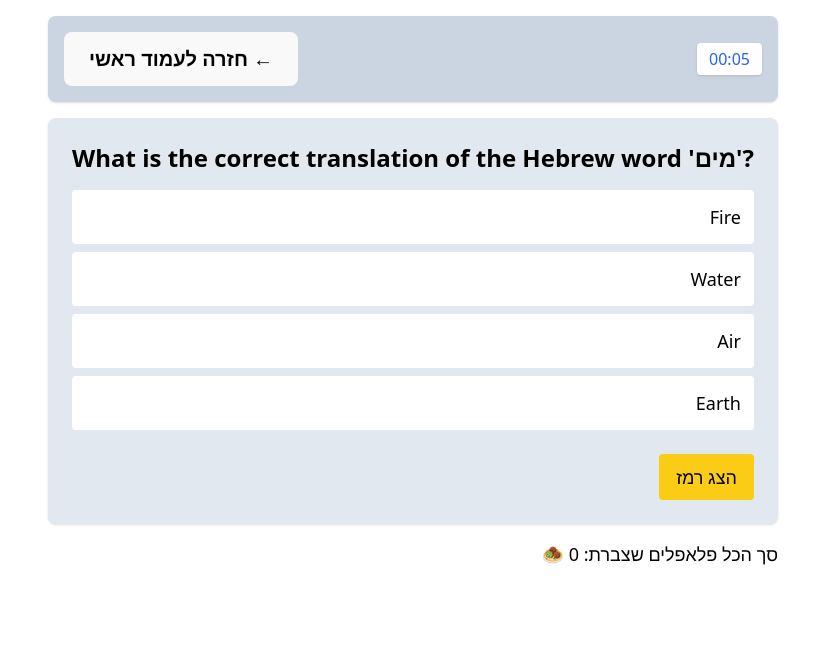
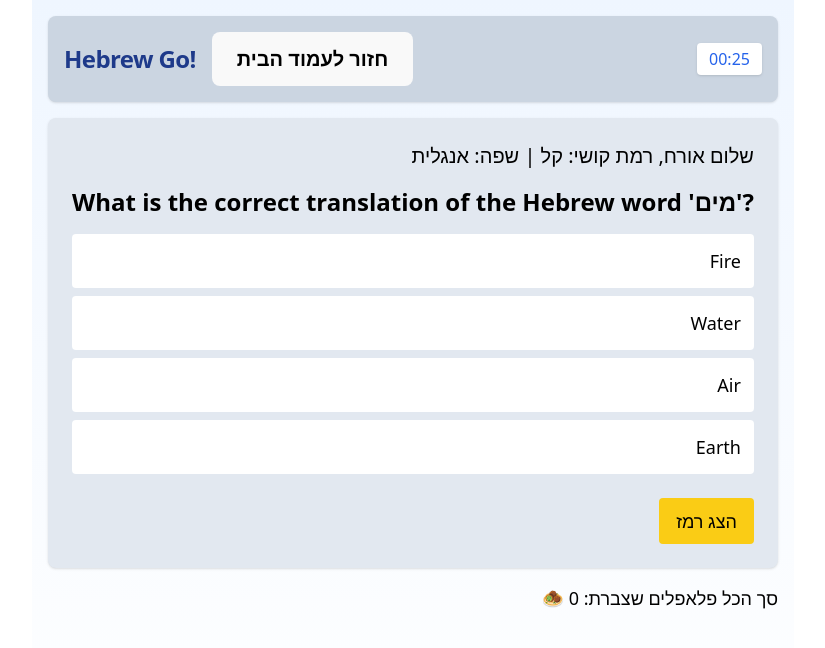
Before and after one commit to yanivshtein/HebrewGo-react, a React (Vite) app: page /questions in a window 1280 px wide. Shown: the top 648 px of the page, without its empty margins (227-1052 px from the left). Built offline with nearby package versions, Linux system fonts and the light colour scheme.

Commit message:
Questions.jsx

```diff
--- a/src/App.jsx
+++ b/src/App.jsx
@@ -1,36 +1,13 @@
-import { useState } from 'react'
-import reactLogo from './assets/react.svg'
-import viteLogo from '/vite.svg'
-import './App.css'
-
+import React from 'react';
+import { Outlet } from 'react-router-dom';
 
 function App() {
-  const [count, setCount] = useState(0)
-
   return (
-    <>
-      <div>
-        <a href="https://vite.dev" target="_blank">
-          <img src={viteLogo} className="logo" alt="Vite logo" />
-        </a>
-        <a href="https://react.dev" target="_blank">
-          <img src={reactLogo} className="logo react" alt="React logo" />
-        </a>
-      </div>
-      <h1>Vite + React</h1>
-      <div className="card">
-        <button onClick={() => setCount((count) => count + 1)}>
-          count is {count}
-        </button>
-        <p>
-          Edit <code>src/App.jsx</code> and save to test HMR
-        </p>
-      </div>
-      <p className="read-the-docs">
-        Click on the Vite and React logos to learn more
-      </p>
-    </>
-  )
+    <div className="min-h-screen text-black dark:text-white transition-colors duration-300
+                    bg-gradient-to-b from-blue-50 to-white dark:from-gray-800 dark:to-gray-900">
+      <Outlet />
+    </div>
+  );
 }
 
-export default App
+export default App;
--- a/src/components/Home.jsx
+++ b/src/components/Home.jsx
@@ -6,7 +6,7 @@ function Home() {
   const navigate = useNavigate();
 
   return (
-    <div className="min-h-screen flex items-center justify-center bg-white text-black dark:bg-gray-900 dark:text-white transition-colors duration-300">
+    <div className="min-h-screen flex items-center justify-center text-black dark:text-white transition-colors duration-300">
       <div dir="rtl" className="w-full max-w-xl mx-auto flex flex-col items-center text-center space-y-6 p-4">
 
 
--- a/src/components/Questions.jsx
+++ b/src/components/Questions.jsx
@@ -4,22 +4,46 @@ import questionsData from './questions.json';
 
 function Questions() {
   const navigate = useNavigate();
-  const lang = 'us';
-  const difficulty = 'easy';
+
+  // קריאת הגדרות מה-localStorage עם ברירת מחדל
+  const name = localStorage.getItem('userName') || 'אורח';
+  const lang = localStorage.getItem('userLang') || 'us';
+  const difficulty = localStorage.getItem('userDifficulty') || 'easy';
   const questionsList = questionsData[lang][difficulty];
 
   const [questionIndex, setQuestionIndex] = useState(null);
   const [seen, setSeen] = useState(new Set());
   const [selected, setSelected] = useState(null);
   const [correctCount, setCorrectCount] = useState(0);
-  const [showHint, setShowHint] = useState(false);
-  const [time, setTime] = useState(0);
-  const [toast, setToast] = useState(null); // ✅ טוסט
+  const [showAutoHint, setShowAutoHint] = useState(false);
+  const [showHintButton, setShowHintButton] = useState(false);
+  const [removedAnswers, setRemovedAnswers] = useState([]);
+  const [time, setTime] = useState(30);
+  const [toast, setToast] = useState(null);
+
+  const generateHintIndexes = (correctIdx, total) => {
+    const all = [...Array(total).keys()];
+    all.splice(correctIdx, 1);
+    return all.sort(() => 0.5 - Math.random()).slice(0, 2);
+  };
 
   useEffect(() => {
-    const interval = setInterval(() => setTime((t) => t + 1), 1000);
+    const interval = setInterval(() => {
+      setTime((t) => {
+        if (t === 1) {
+          clearInterval(interval);
+          setToast(null);
+          loadNextQuestion();
+        } else if (t === 11 && !showAutoHint) {
+          setShowAutoHint(true);
+          setToast({ message: '💡 קבל רמז על חשבון משרד הקליטה!', type: 'info' });
+        }
+        return t - 1;
+      });
+    }, 1000);
+
     return () => clearInterval(interval);
-  }, []);
+  }, [questionIndex]);
 
   const getNextQuestionIndex = () => {
     if (seen.size >= questionsList.length) return null;
@@ -33,13 +57,18 @@ function Questions() {
   const loadNextQuestion = () => {
     const nextIndex = getNextQuestionIndex();
     if (nextIndex === null) {
-      alert(`סיימת את כל השאלות! צברת ${correctCount} פלאפלים 🧆`);
+      const finalCount = selected === questionsList[questionIndex].correct ? correctCount + 1 : correctCount;
+      alert(`סיימת את כל השאלות! צברת ${finalCount} פלאפלים 🧆`);
       navigate('/');
+      return;
     } else {
       setSeen((prev) => new Set(prev).add(nextIndex));
       setQuestionIndex(nextIndex);
       setSelected(null);
-      setShowHint(false);
+      setShowAutoHint(false);
+      setShowHintButton(false);
+      setRemovedAnswers([]);
+      setTime(30);
     }
   };
 
@@ -71,13 +100,36 @@ function Questions() {
   const formatTime = (sec) =>
     `${String(Math.floor(sec / 60)).padStart(2, '0')}:${String(sec % 60).padStart(2, '0')}`;
 
+  const translateLanguage = (code) => {
+    switch (code) {
+      case 'us': return 'אנגלית';
+      case 'es': return 'ספרדית';
+      case 'ru': return 'רוסית';
+      default: return code;
+    }
+  };
+
+  const translateDifficulty = (level) => {
+    switch (level) {
+      case 'easy': return 'קל';
+      case 'medium': return 'בינוני';
+      case 'hard': return 'קשה';
+      default: return level;
+    }
+  };
+
   return (
-    <div dir="rtl" className="bg-white text-black dark:bg-gray-900 dark:text-white min-h-screen transition-colors duration-300">
+    <div dir="rtl">
       <div className="max-w-4xl mx-auto flex flex-col p-4 space-y-4">
 
         {/* Header */}
         <header className="flex flex-row-reverse justify-between items-center bg-slate-300 dark:bg-slate-700 p-4 rounded-lg shadow">
-          <button onClick={() => navigate('/')} className="text-xl font-semibold hover:underline">← חזרה לעמוד ראשי</button>
+          <div className="flex items-center gap-4">
+            <button onClick={() => navigate('/')} className="text-xl font-semibold hover:underline">
+              חזור לעמוד הבית
+            </button>
+            <span className="text-2xl font-bold tracking-tight text-blue-900 dark:text-blue-200">!Hebrew Go</span>
+          </div>
           <div className="bg-white text-blue-600 py-1 px-3 rounded shadow dark:bg-gray-100">
             {formatTime(time)}
           </div>
@@ -85,10 +137,18 @@ function Questions() {
 
         {/* Question Section */}
         <main className="bg-slate-200 dark:bg-slate-800 p-6 rounded-lg shadow text-lg flex-grow">
+
+          {/* ברכה אישית */}
+          <h2 className="text-xl text-right mb-4">
+            שלום {name}, רמת קושי: {translateDifficulty(difficulty)} | שפה: {translateLanguage(lang)}
+          </h2>
+
           <h2 className="text-2xl font-bold mb-4 text-right">{question.question}</h2>
 
           <ul className="space-y-2 text-right list-none p-0 m-0">
             {question.answers.map((ans, idx) => {
+              if (removedAnswers.includes(idx)) return null;
+
               const isCorrect = idx === question.correct;
               const isSelected = idx === selected;
               let bg = "bg-white dark:bg-gray-600";
@@ -109,34 +169,40 @@ function Questions() {
             })}
           </ul>
 
-          {/* Hint button */}
-          <button
-            className="mt-6 px-4 py-2 bg-yellow-400 text-black rounded hover:bg-yellow-500"
-            onClick={() => setShowHint(true)}
-          >
-            הצג רמז
-          </button>
-          {showHint && (
+          {/* Hint Button */}
+          {!showHintButton && (
+            <button
+              className="mt-6 px-4 py-2 bg-yellow-400 text-black rounded hover:bg-yellow-500"
+              onClick={() => {
+                setShowHintButton(true);
+                const toRemove = generateHintIndexes(question.correct, question.answers.length);
+                setRemovedAnswers(toRemove);
+              }}
+            >
+              הצג רמז
+            </button>
+          )}
+
+          {/* Auto Hint */}
+          {showAutoHint && (
             <div className="mt-2 p-3 bg-yellow-100 dark:bg-yellow-900 rounded text-right">
               💡 {question.hint}
             </div>
           )}
-
-          {/* Next button (לא נדרש כי יש מעבר אוטומטי) */}
         </main>
 
-        {/* Falafel counter */}
+        {/* Falafel Counter */}
         <footer className="text-right text-lg mt-4">
           סך הכל פלאפלים שצברת: {correctCount} 🧆
         </footer>
       </div>
 
-      {/* Toast הודעה */}
+      {/* Toast */}
       {toast && (
         <div
-          className={`fixed top-4 left-1/2 transform -translate-x-1/2 px-6 py-3 rounded-lg text-white shadow-xl text-lg transition-opacity duration-300 z-50
-            ${toast.type === 'success' ? 'bg-green-500' : 'bg-red-500'}`}
-
+          className={`fixed top-4 left-1/2 transform -translate-x-1/2 px-6 py-3 rounded-lg text-white shadow-xl text-lg z-50 animate-toast
+            ${toast.type === 'success' ? 'bg-green-500' :
+              toast.type === 'error' ? 'bg-red-500' : 'bg-yellow-500'}`}
         >
           {toast.message}
         </div>
--- a/src/main.jsx
+++ b/src/main.jsx
@@ -1,20 +1,24 @@
-// src/main.jsx
 import React from 'react';
 import ReactDOM from 'react-dom/client';
 import { BrowserRouter, Routes, Route } from 'react-router-dom';
-import './index.css';
-import Home from './components/Home';
-import Questions from './components/Questions';
-import Settings from './components/Settings';
+import App from './App.jsx';
+import Home from './components/Home.jsx';
+import Questions from './components/Questions.jsx';
+import Settings from './components/Settings.jsx';
+import Login from './components/Login.jsx';
+
 import './index.css';
 
 ReactDOM.createRoot(document.getElementById('root')).render(
   <React.StrictMode>
     <BrowserRouter>
       <Routes>
-        <Route path="/" element={<Home />} />
-        <Route path="/questions" element={<Questions />} />
-        <Route path="/settings" element={<Settings />} />
+        <Route path="/" element={<App />}>
+          <Route index element={<Home />} /> {/* ← נטען בכניסה ל־"/" */}
+          <Route path="questions" element={<Questions />} />
+          <Route path="settings" element={<Settings />} />
+          <Route path="login" element={<Login />} />
+        </Route>
       </Routes>
     </BrowserRouter>
   </React.StrictMode>
```
